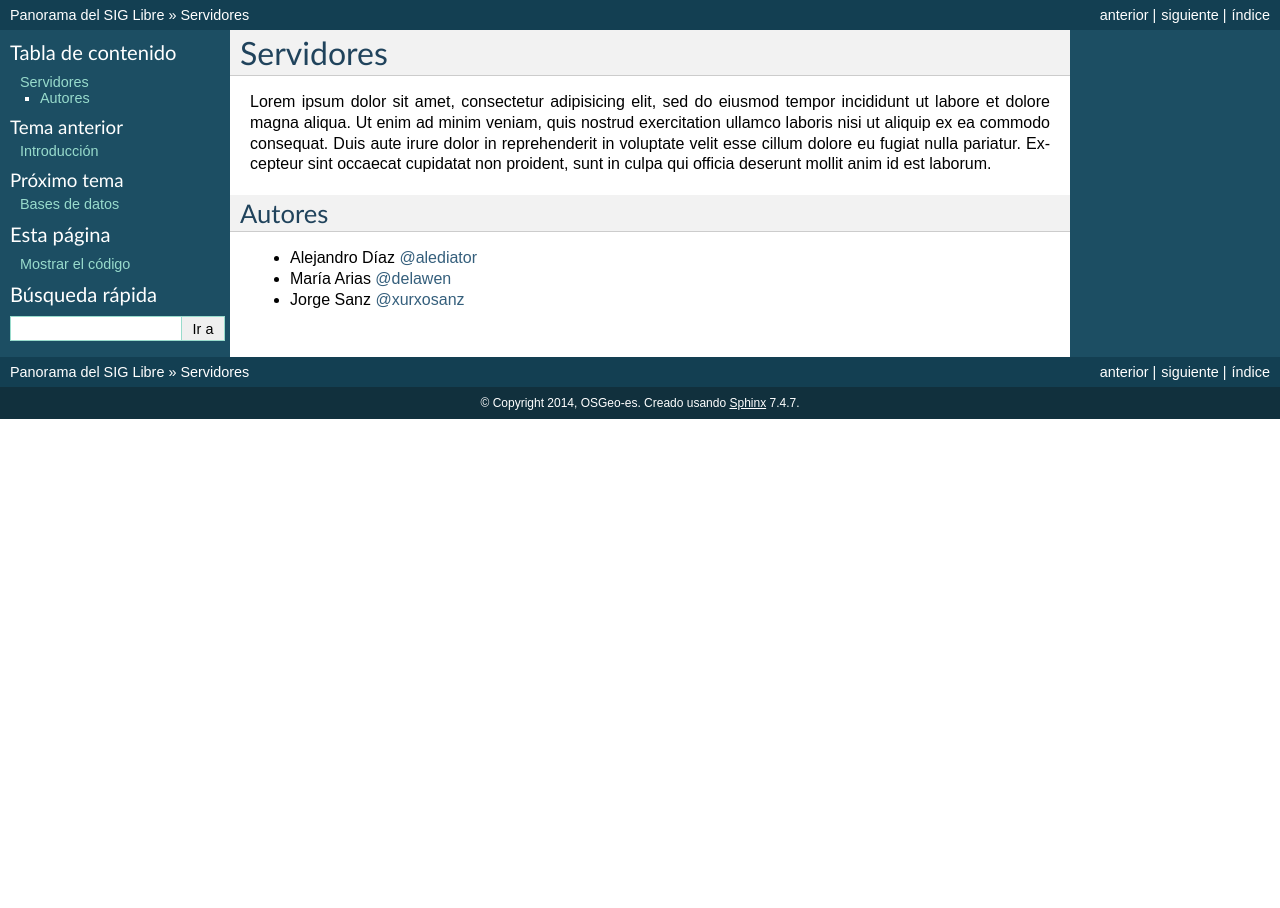
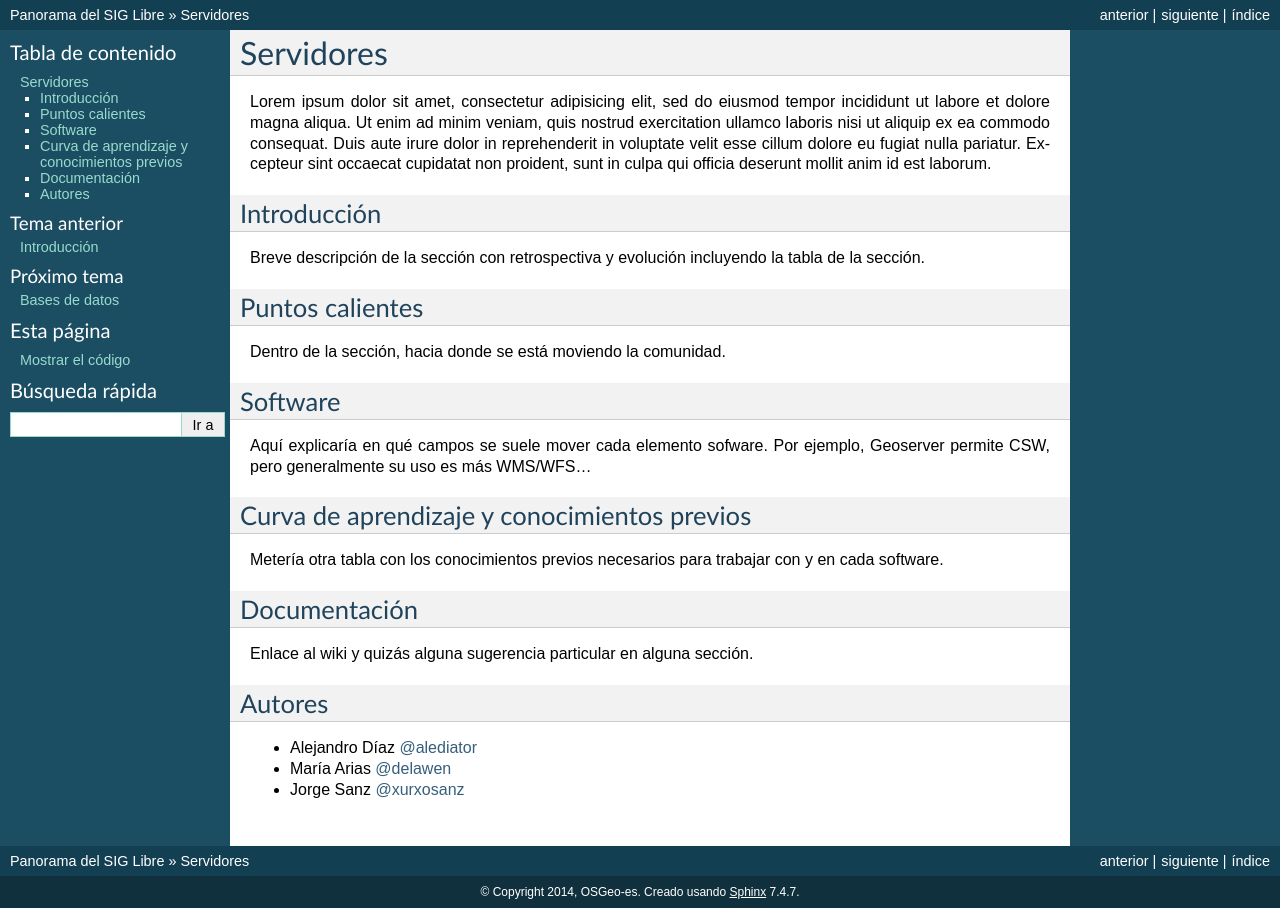
Before and after one commit to OSGeo-ES/panorama-siglibre8, a Sphinx documentation site: the page built from source/servidores/index.rst, in a window 1280 px wide. Built offline with Sphinx 7.4.7, drawn with Linux system fonts in a browser that asks for light colours.

```diff
--- a/source/conf.py
+++ b/source/conf.py
@@ -25,7 +25,7 @@
 
 # Add any Sphinx extension module names here, as strings. They can be extensions
 # coming with Sphinx (named 'sphinx.ext.*') or your custom ones.
-extensions = ['sphinx.ext.todo', 'sphinx.ext.ifconfig']
+extensions = ['sphinx.ext.todo', 'sphinx.ext.ifconfig','sphinx.ext.extlinks']
 
 # Add any paths that contain templates here, relative to this directory.
 templates_path = ['_templates']
@@ -302,3 +302,11 @@
 .. _@santiagohiguera: http://twitter.com/santiagohiguera
 .. _@JosepSitjar: http://twitter.com/JosepSitjar
 """
+
+# - Define external links shortcuts
+extlinks = {
+  'issue': ('https://github.com/OSGeo-ES/panorama-siglibre8/issues/%s', 'issue ')
+  }
+
+
+todo_include_todos=True
--- a/source/servidores/index.rst
+++ b/source/servidores/index.rst
@@ -9,6 +9,32 @@
 cillum dolore eu fugiat nulla pariatur. Excepteur sint occaecat cupidatat non
 proident, sunt in culpa qui officia deserunt mollit anim id est laborum.
 
+Introducción
+---------------
+
+Breve descripción de la sección con retrospectiva y evolución incluyendo la tabla de la sección.
+
+Puntos calientes
+--------------------
+
+Dentro de la sección, hacia donde se está moviendo la comunidad.
+
+Software
+----------
+
+Aquí explicaría en qué campos se suele mover cada elemento sofware. Por ejemplo, Geoserver permite CSW, pero generalmente su uso es más WMS/WFS...
+
+Curva de aprendizaje y conocimientos previos
+------------------------------------------------
+
+Metería otra tabla con los conocimientos previos necesarios para trabajar con y en cada software.
+
+Documentación
+---------------
+
+Enlace al wiki y quizás alguna sugerencia particular en alguna sección.
+
+
 Autores
 ---------------
 
```
Also changed, not shown: source/clientes/index.rst (+4 -4 lines), source/index.rst (+8 -1 lines), source/webmapping/index.rst (+4 -4 lines), 1 other file.
